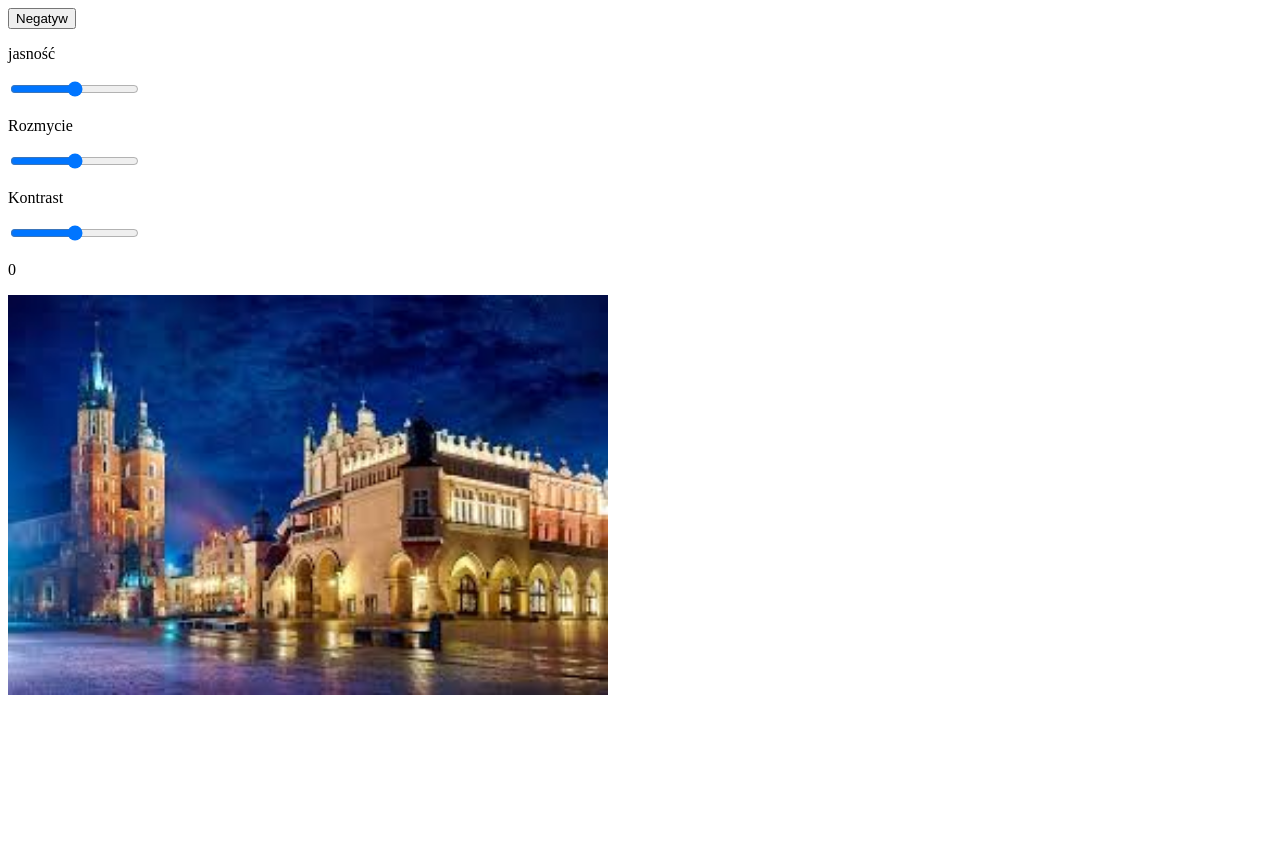
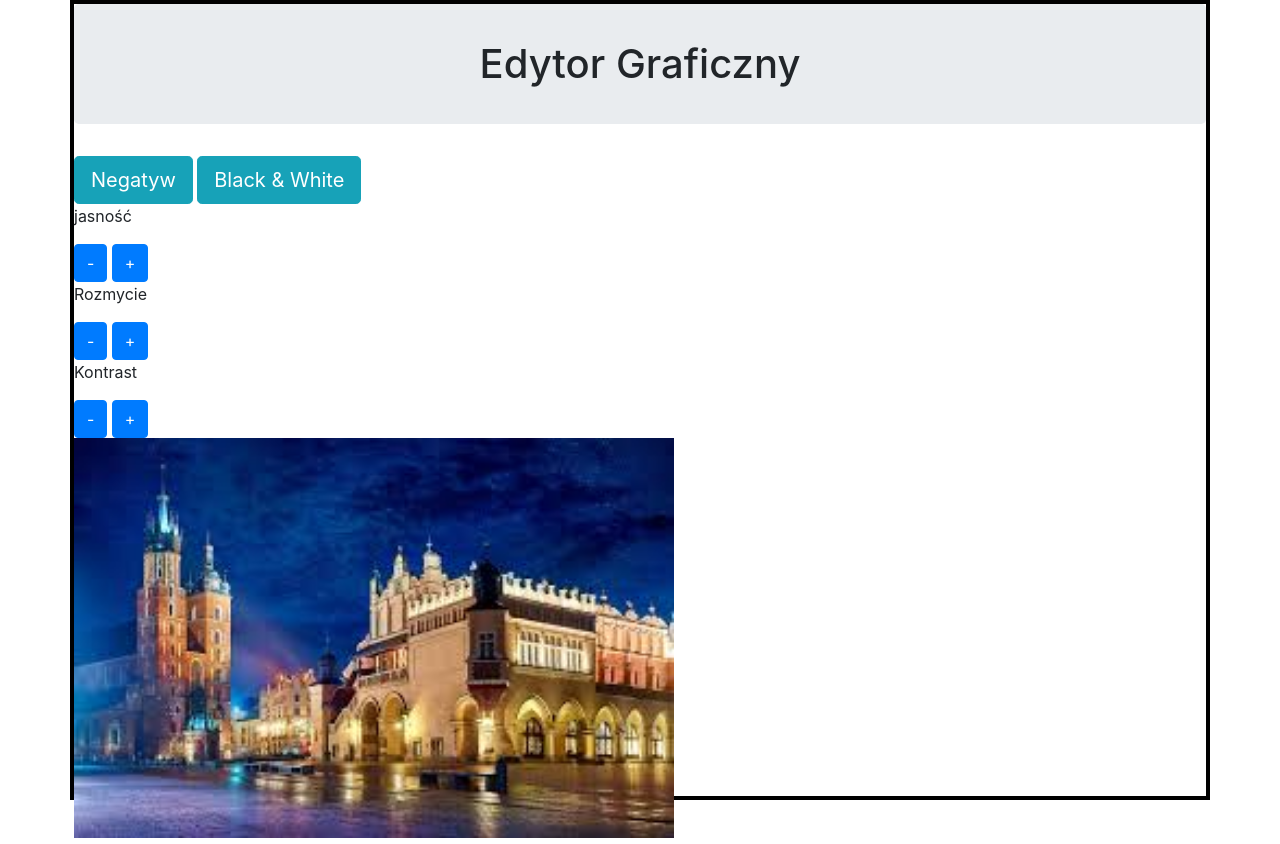
Before and after one commit to ksmolenwsei/1.Edytor-Graficzny, a plain HTML site: page index.html in a window 1280 px wide. Before the commit the page ends 800 px from the top, so only its background shows below. Drawn offline with nearby package versions, Linux system fonts and the light colour scheme.

Commit message:
dodanie styli, filtru czarno-białego, zmiany jasności

```diff
--- a/index.html
+++ b/index.html
@@ -5,29 +5,65 @@
     <meta name="viewport" content="width=device-width, initial-scale=1.0">
     <meta http-equiv="X-UA-Compatible" content="ie=edge">
     <title>Document</title>
+    <link rel="stylesheet" href="https://stackpath.bootstrapcdn.com/bootstrap/4.1.3/css/bootstrap.min.css" integrity="sha384-MCw98/SFnGE8fJT3GXwEOngsV7Zt27NXFoaoApmYm81iuXoPkFOJwJ8ERdknLPMO" crossorigin="anonymous">
     <style>
+        .control-panel{
+            border: 4px solid black;
+            padding: 0%;
+            height: 100vh;
+        }
+        .control-panel > div{
+            padding: 0%;
+        }
+        .jumbotron > h1{
+            line-height: 120px;
+        }
+        .container > canvas{
+            bottom: 0%;
+        }
     </style>
 </head>
 <body>
-    <div class="panel">
-        <button id="negatyw">Negatyw</button>
+    <div class="container control-panel">
+        <div class="jumbotron">
+            <h1 class="text-center">Edytor Graficzny</h1>
+        </div>
+            <button id="negatyw" class="btn btn-lg btn-info">Negatyw</button>
+            <button id="black" class="btn btn-lg btn-info">Black & White </button>
+
+            <div class="container">
                 <p>jasność</p>
-        <input type="range" class="range">
+                <button id="jasnosc_zmniejsz" class="btn btn-xl btn-primary">-</button>
+                <button id="jasnosc_zwieksz" class="btn btn-xl btn-primary">+</button>
+            </div>
+
+            <div class="container">
                 <p>Rozmycie</p>
-        <input type="range" class="range">
+                <button id="rozmycie_zmniejsz" class="btn btn-xl btn-primary">-</button>
+                <button id="rozmycie_zwieksz" class="btn btn-xl btn-primary">+</button>
+            </div>
+
+            <div class="container">
                 <p>Kontrast</p>
-        <span></span><input type="range" id="range" min="-100" max="100" value="0"><p id="kontrast_wartosc">0</p>
+                <button id="kontrast_zmniejsz" class="btn btn-xl btn-primary">-</button>
+                <button id="kontrast_zwieksz" class="btn btn-xl btn-primary">+</button>
             </div>
+
         <canvas width="600" height="400" id="plotno"></canvas>
+    </div>
 </body>
 
 
 
 <script>
+    document.addEventListener('DOMContentLoaded', function(){
         let plotno = document.querySelector('#plotno')
         let negatyw = document.querySelector('#negatyw')
-    let range = document.querySelector('#range')
         let kontrastV = document.querySelector("#kontrast_wartosc")
+        let black = document.querySelector("#black")
+        let jasnosc_minus = document.querySelector("#jasnosc_zmniejsz")
+        let jasnosc_plus = document.querySelector('#jasnosc_zwieksz')
+
         const zdjecie = './img.jpeg'
         let ctx = plotno.getContext('2d')
         let img = new Image()
@@ -37,22 +73,49 @@
         })
 
 
+    /////////////////
+        jasnosc_minus.addEventListener("click", (e)=>{
+            let imageData = ctx.getImageData(0, 0, plotno.width, plotno.height)
+            for(let i = 0; i< imageData.data.length; i+=4){
+                    imageData.data[i]   = imageData.data[i] / 1.3
+                    imageData.data[i+1] = imageData.data[i+1] / 1.3
+                    imageData.data[i+2] = imageData.data[i+2] / 1.3
+            }
+            ctx.putImageData(imageData, 0, 0)
+        })
+        jasnosc_plus.addEventListener("click", (e)=>{
+            let imageData = ctx.getImageData(0, 0, plotno.width, plotno.height)
+            for(let i = 0; i< imageData.data.length; i+=4){
+                    imageData.data[i]   *= 1.3
+                    imageData.data[i+1] *= 1.3
+                    imageData.data[i+2] *= 1.3
+            }
+            ctx.putImageData(imageData, 0, 0)
+        })
 
         //NEGATYW
         negatyw.addEventListener("click", (e)=>{
             let imageData = ctx.getImageData(0, 0, plotno.width, plotno.height)
-        kontrastV.innerHTML= range.valueAsNumber
 
             for(let i = 0; i< imageData.data.length; i+=4){
-              imageData.data[i] = imageData.data[i]^255
+                    imageData.data[i]   = imageData.data[i]^255
                     imageData.data[i+1] = imageData.data[i+1]^255
                     imageData.data[i+2] = imageData.data[i+2]^255
             }
             ctx.putImageData(imageData, 0, 0)
         })
-/////////////////
-
-
+        //czarnobiały
+        black.addEventListener("click", function() {
+            let imageData = ctx.getImageData(0, 0, plotno.width, plotno.height)
+            for (let i = 0; i < imageData.data.length; i+= 4) {
+            var avg = (imageData.data[i] + imageData.data[i + 1] + imageData.data[i + 2]) / 3;
+            imageData.data[i]     = avg
+            imageData.data[i + 1] = avg
+            imageData.data[i + 2] = avg
+            }
+            ctx.putImageData(imageData, 0, 0);
+            })
+        })
 
 
 </script>
```
Lines whose indentation alone changed are shown as unchanged.
